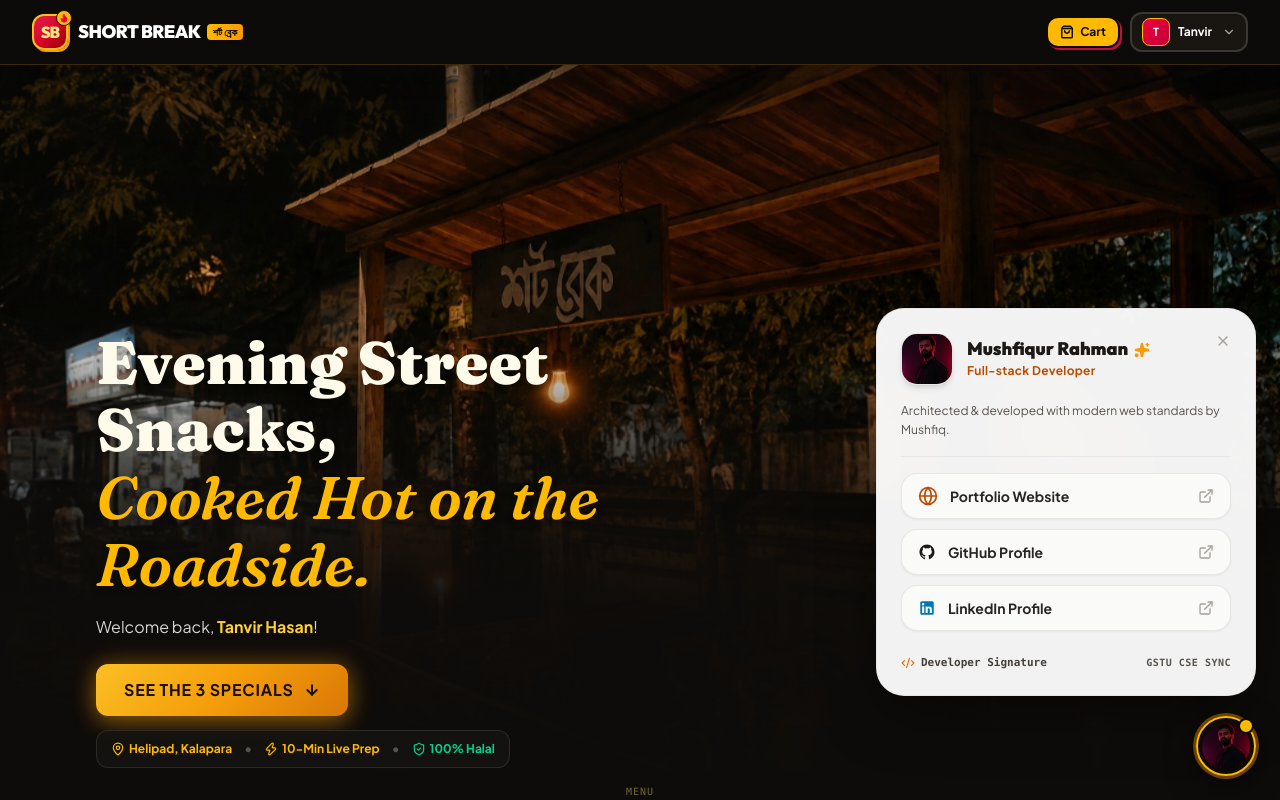
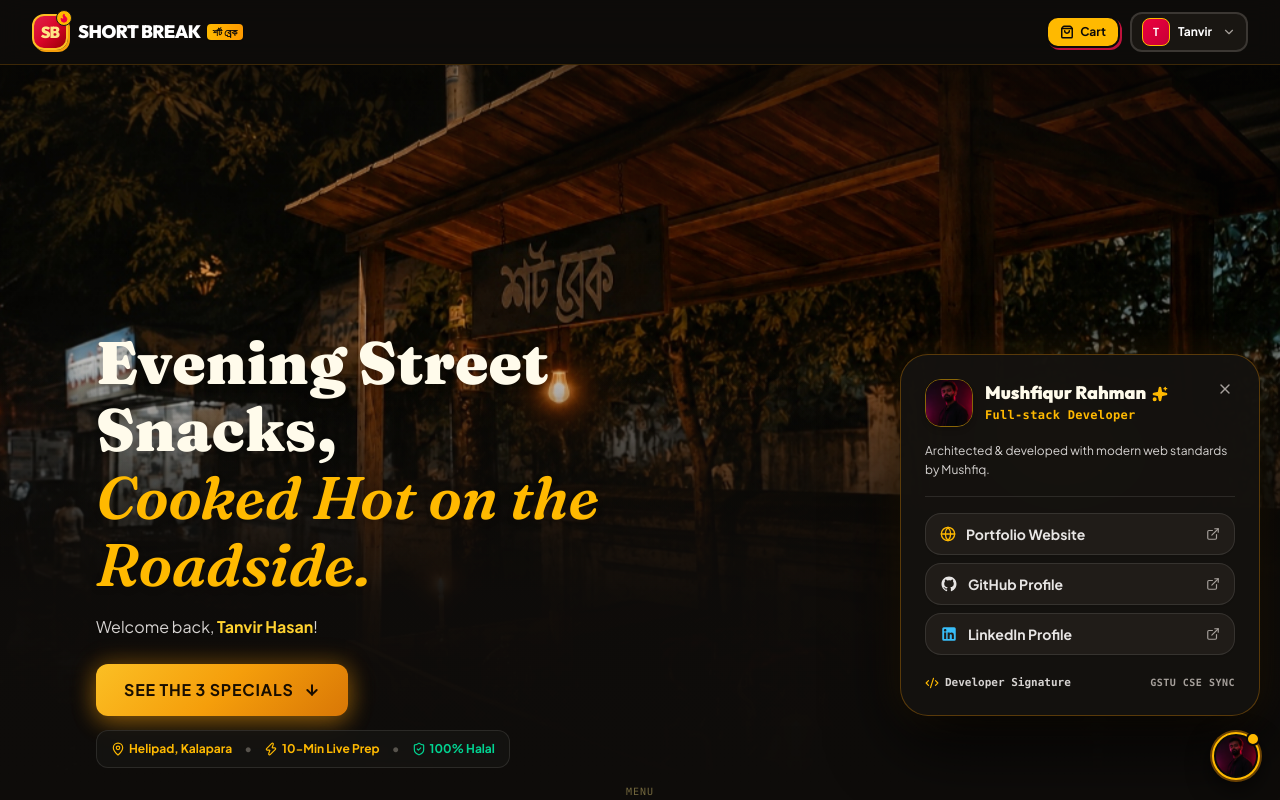
Before and after one commit to mushfiq693-dotcom/short-break, a React (Vite) app: page / in a window 1280 px wide. Both pictures are taken after a click on the button "Toggle Developer Info". Shown: the top 800 px of the page. Built offline with nearby package versions, Linux system fonts and the light colour scheme.

Commit message:
feat: compact circle developer trigger and cohesive dark luxury glassmorphism popover card

```diff
--- a/src/components/DeveloperCreditWidget.jsx
+++ b/src/components/DeveloperCreditWidget.jsx
@@ -41,30 +41,30 @@ export function DeveloperCreditWidget() {
   }, [])
 
   return (
-    <div className="fixed bottom-6 right-6 z-50 select-none" ref={widgetRef}>
+    <div className="fixed bottom-5 right-5 z-50 select-none" ref={widgetRef}>
 
-      {/* Pop-up Card (Floating above the circular avatar) */}
+      {/* Pop-up Card (Floating above the circular avatar, matching dark ambient food cart palette) */}
       {isOpen && (
         <div
-          className="absolute bottom-20 right-0 w-[340px] sm:w-[380px] bg-white/95 text-stone-900 rounded-[28px] p-6 shadow-[0_20px_60px_-10px_rgba(0,0,0,0.5),0_0_1px_1px_rgba(0,0,0,0.06)] border border-stone-200/90 backdrop-blur-xl animate-slideUp origin-bottom-right"
-          style={{ animationDuration: '220ms' }}
+          className="absolute bottom-16 right-0 w-[320px] sm:w-[360px] bg-[#15120F]/95 text-stone-100 rounded-[28px] p-5 sm:p-6 shadow-[0_25px_70px_rgba(0,0,0,0.9),0_0_35px_rgba(245,158,11,0.15)] border border-amber-500/30 backdrop-blur-2xl animate-slideUp origin-bottom-right"
+          style={{ animationDuration: '200ms' }}
         >
           {/* Header */}
-          <div className="flex items-start justify-between gap-3 mb-4">
-            <div className="flex items-center gap-3.5">
+          <div className="flex items-start justify-between gap-3 mb-3.5">
+            <div className="flex items-center gap-3">
               <img
                 src="/developer.jpg"
                 alt="Mushfiqur Rahman"
-                className="w-13 h-13 rounded-2xl object-cover shadow-md border border-stone-200 shrink-0"
+                className="w-12 h-12 rounded-2xl object-cover shadow-md border border-amber-400/50 shrink-0"
               />
               <div>
                 <div className="flex items-center gap-1.5">
-                  <h3 className="text-base sm:text-lg font-black text-stone-900 font-display leading-tight">
+                  <h3 className="text-base sm:text-lg font-black text-amber-50 font-display leading-tight">
                     Mushfiqur Rahman
                   </h3>
-                  <Sparkles className="w-4 h-4 text-amber-500 fill-amber-500" />
+                  <Sparkles className="w-4 h-4 text-amber-400 fill-amber-400" />
                 </div>
-                <p className="text-xs font-bold text-amber-700 tracking-wide mt-0.5">
+                <p className="text-xs font-bold text-amber-400 font-mono tracking-wide mt-0.5">
                   Full-stack Developer
                 </p>
               </div>
@@ -73,7 +73,7 @@ export function DeveloperCreditWidget() {
             {/* Close Button */}
             <button
               onClick={() => setIsOpen(false)}
-              className="text-stone-400 hover:text-stone-700 p-1 rounded-full hover:bg-stone-100 transition-colors cursor-pointer -mr-1 -mt-1"
+              className="text-stone-400 hover:text-white p-1.5 rounded-xl hover:bg-stone-800 transition-colors cursor-pointer -mr-1 -mt-1"
               aria-label="Close"
             >
               <X className="w-4 h-4" />
@@ -81,30 +81,30 @@ export function DeveloperCreditWidget() {
           </div>
 
           {/* Bio Subtitle */}
-          <p className="text-xs text-stone-600 leading-relaxed mb-4">
+          <p className="text-xs text-stone-300 leading-relaxed mb-4">
             Architected & developed with modern web standards by Mushfiq.
           </p>
 
           {/* Divider */}
-          <hr className="border-t border-stone-200/80 mb-4" />
+          <hr className="border-t border-white/10 mb-4" />
 
           {/* Link Buttons */}
-          <div className="space-y-2.5 mb-5">
+          <div className="space-y-2 mb-4">
 
             {/* Portfolio */}
             <a
               href="https://mushfiq.dev"
               target="_blank"
               rel="noopener noreferrer"
-              className="w-full py-3 px-4 bg-stone-50 hover:bg-stone-100/90 text-stone-900 rounded-2xl border border-stone-200/90 flex items-center justify-between transition-all group shadow-xs hover:border-amber-400/80"
+              className="w-full py-2.5 px-3.5 bg-[#201C18] hover:bg-[#2A2520] text-stone-200 hover:text-white rounded-2xl border border-white/10 hover:border-amber-400/60 flex items-center justify-between transition-all group shadow-xs"
             >
-              <div className="flex items-center gap-3">
-                <Globe className="w-5 h-5 text-amber-700" />
-                <span className="text-xs sm:text-sm font-bold text-stone-800">
+              <div className="flex items-center gap-2.5">
+                <Globe className="w-4 h-4 text-amber-400 group-hover:scale-110 transition-transform" />
+                <span className="text-xs sm:text-sm font-bold">
                   Portfolio Website
                 </span>
               </div>
-              <ExternalLink className="w-4 h-4 text-stone-400 group-hover:text-stone-700 transition-colors" />
+              <ExternalLink className="w-3.5 h-3.5 text-stone-400 group-hover:text-amber-300 transition-colors" />
             </a>
 
             {/* GitHub Profile */}
@@ -112,15 +112,15 @@ export function DeveloperCreditWidget() {
               href="https://github.com/mushfiq693-dotcom"
               target="_blank"
               rel="noopener noreferrer"
-              className="w-full py-3 px-4 bg-stone-50 hover:bg-stone-100/90 text-stone-900 rounded-2xl border border-stone-200/90 flex items-center justify-between transition-all group shadow-xs hover:border-stone-400"
+              className="w-full py-2.5 px-3.5 bg-[#201C18] hover:bg-[#2A2520] text-stone-200 hover:text-white rounded-2xl border border-white/10 hover:border-amber-400/60 flex items-center justify-between transition-all group shadow-xs"
             >
-              <div className="flex items-center gap-3">
-                <GitHubIcon className="text-stone-900" />
-                <span className="text-xs sm:text-sm font-bold text-stone-800">
+              <div className="flex items-center gap-2.5">
+                <GitHubIcon className="text-stone-200 group-hover:scale-110 transition-transform" />
+                <span className="text-xs sm:text-sm font-bold">
                   GitHub Profile
                 </span>
               </div>
-              <ExternalLink className="w-4 h-4 text-stone-400 group-hover:text-stone-700 transition-colors" />
+              <ExternalLink className="w-3.5 h-3.5 text-stone-400 group-hover:text-amber-300 transition-colors" />
             </a>
 
             {/* LinkedIn Profile */}
@@ -128,26 +128,26 @@ export function DeveloperCreditWidget() {
               href="https://linkedin.com"
               target="_blank"
               rel="noopener noreferrer"
-              className="w-full py-3 px-4 bg-stone-50 hover:bg-stone-100/90 text-stone-900 rounded-2xl border border-stone-200/90 flex items-center justify-between transition-all group shadow-xs hover:border-[#0077B5]/60"
+              className="w-full py-2.5 px-3.5 bg-[#201C18] hover:bg-[#2A2520] text-stone-200 hover:text-white rounded-2xl border border-white/10 hover:border-amber-400/60 flex items-center justify-between transition-all group shadow-xs"
             >
-              <div className="flex items-center gap-3">
-                <LinkedInIcon className="text-[#0077B5]" />
-                <span className="text-xs sm:text-sm font-bold text-stone-800">
+              <div className="flex items-center gap-2.5">
+                <LinkedInIcon className="text-[#38bdf8] group-hover:scale-110 transition-transform" />
+                <span className="text-xs sm:text-sm font-bold">
                   LinkedIn Profile
                 </span>
               </div>
-              <ExternalLink className="w-4 h-4 text-stone-400 group-hover:text-stone-700 transition-colors" />
+              <ExternalLink className="w-3.5 h-3.5 text-stone-400 group-hover:text-amber-300 transition-colors" />
             </a>
 
           </div>
 
           {/* Footer Signature */}
-          <div className="flex items-center justify-between text-[11px] text-stone-600 font-mono pt-1">
-            <span className="flex items-center gap-1.5 font-bold text-stone-700">
-              <Code2 className="w-3.5 h-3.5 text-amber-600" />
+          <div className="flex items-center justify-between text-[11px] text-stone-400 font-mono pt-1">
+            <span className="flex items-center gap-1.5 font-bold text-stone-300">
+              <Code2 className="w-3.5 h-3.5 text-amber-400" />
               <span>Developer Signature</span>
             </span>
-            <span className="tracking-wider uppercase text-[10px] text-stone-600 font-semibold">
+            <span className="tracking-wider uppercase text-[10px] text-stone-400 font-semibold">
               GSTU CSE Sync
             </span>
           </div>
@@ -155,11 +155,11 @@ export function DeveloperCreditWidget() {
         </div>
       )}
 
-      {/* Floating Circular Trigger Avatar */}
+      {/* Floating Circular Trigger Avatar (Slightly smaller, sleek and compact) */}
       <button
         type="button"
         onClick={() => setIsOpen(!isOpen)}
-        className="group relative w-15 h-15 rounded-full p-1 bg-stone-950/90 hover:bg-stone-900 transition-all duration-300 shadow-[0_8px_30px_rgba(0,0,0,0.6)] border-2 border-amber-400 ring-3 ring-amber-500/40 hover:ring-amber-400/80 active:scale-95 cursor-pointer flex items-center justify-center"
+        className="group relative w-11 h-11 sm:w-12 sm:h-12 rounded-full p-0.5 bg-stone-950 hover:bg-stone-900 transition-all duration-300 shadow-[0_8px_25px_rgba(0,0,0,0.7)] border-2 border-amber-400 ring-2 ring-amber-500/40 hover:ring-amber-400/80 active:scale-95 cursor-pointer flex items-center justify-center"
         aria-label="Toggle Developer Info"
         title="Developer Info"
       >
@@ -170,8 +170,8 @@ export function DeveloperCreditWidget() {
         />
 
         {/* Top-Right Glowing Status Pip */}
-        <span className="absolute top-0 right-0 w-4 h-4 bg-amber-400 rounded-full border-2 border-stone-950 shadow-xs flex items-center justify-center">
-          <span className="w-1.5 h-1.5 bg-amber-950 rounded-full animate-ping" />
+        <span className="absolute -top-0.5 -right-0.5 w-3.5 h-3.5 bg-amber-400 rounded-full border-2 border-stone-950 shadow-xs flex items-center justify-center">
+          <span className="w-1 h-1 bg-amber-950 rounded-full animate-ping" />
         </span>
       </button>
 
```
Also changed, not shown: 4 other files (tests, documents, lock files or other folders).
